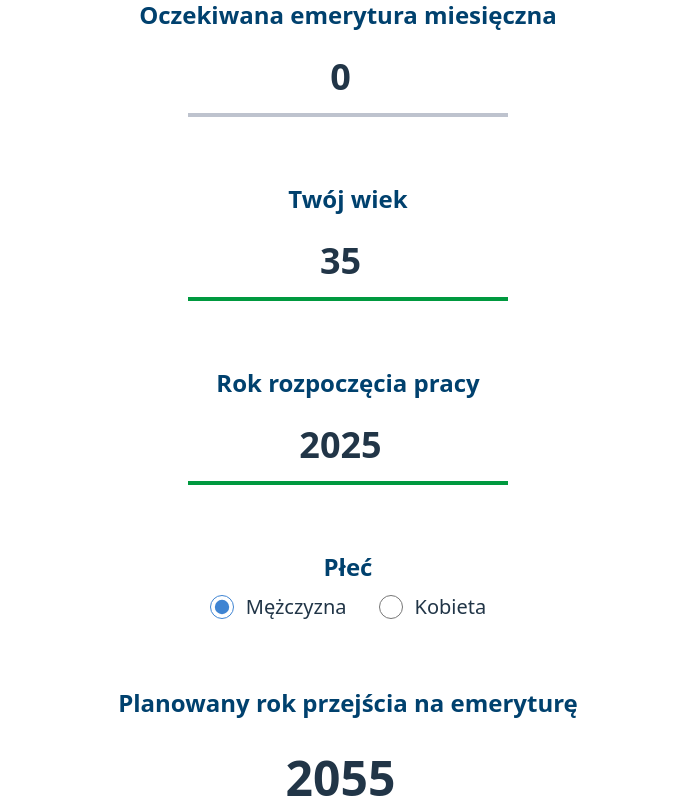
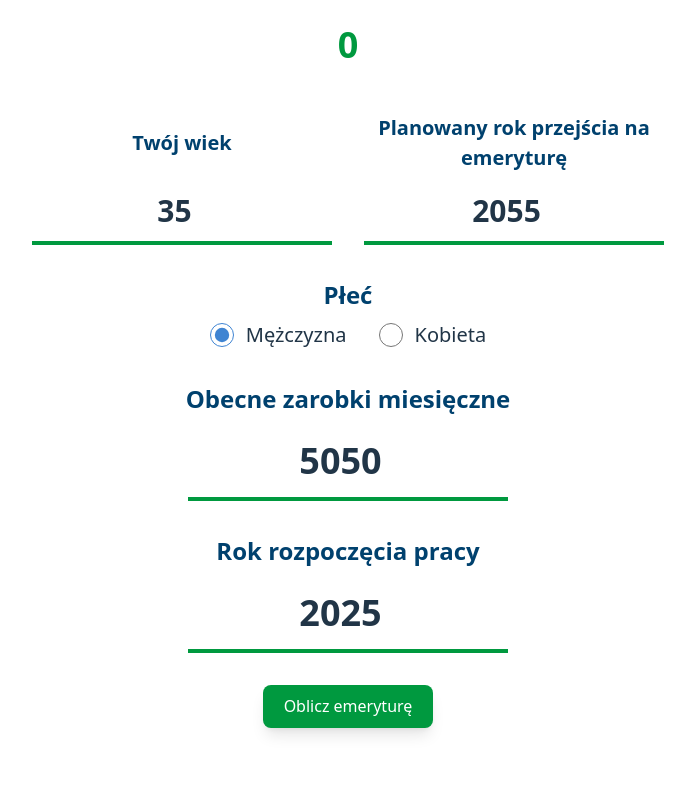
Before and after one commit to Pawlllosss/aviation-planner-chat-ui, a React (Vite) app: page /calculator in a window 1280 px wide. Shown: the part 187-985 px from the top of the page, without its empty margins (292-987 px from the left). Built offline with nearby package versions, Linux system fonts and the light colour scheme.

Commit message:
adjust positioning on form

```diff
--- a/src/RetirementForm.tsx
+++ b/src/RetirementForm.tsx
@@ -59,53 +59,53 @@ const RetirementForm = () => {
   return (
     <div className="min-h-screen flex items-center justify-center bg-white p-8" style={{ animation: 'fadeIn 0.5s ease-out' }}>
       <div className="max-w-4xl w-full" style={{ animation: 'slideInFromRight 0.6s ease-out' }}>
-        <div className="text-center mb-16">
+        <div className="text-center mb-8">
           <h1 className="text-5xl font-bold" style={{ color: 'rgb(0, 65, 110)' }}>
             Oblicz swoją przyszłą emeryturę
           </h1>
         </div>
 
-        <form onSubmit={handleSubmit(onSubmit)} className="space-y-16">
-          {/* Desired Pension */}
+        <form onSubmit={handleSubmit(onSubmit)} className="space-y-8">
+          {/* Desired Pension - Display Only */}
           <div style={{ display: 'flex', flexDirection: 'column', alignItems: 'center' }}>
             <label style={{ color: 'rgb(0, 65, 110)', fontWeight: '700', fontSize: '1.5rem', marginBottom: '0.5rem', display: 'block' }}>
               Oczekiwana emerytura miesięczna
             </label>
-            <input
-              type="number"
-              {...register('expectedPension', { required: 'Oczekiwana emerytura jest wymagana', valueAsNumber: true })}
-              className="text-4xl font-bold text-center border-b-4 outline-none bg-transparent w-80 py-4 transition-colors"
-              style={{ borderColor: watch('expectedPension') ? 'rgb(0, 153, 63)' : 'rgb(190, 195, 206)' }}
-            />
-            {errors.expectedPension && <p className="text-red-500 mt-2">{errors.expectedPension.message}</p>}
+            <div className="text-4xl font-bold text-center py-4" style={{ color: 'rgb(0, 153, 63)' }}>
+              {desiredAmount > 0 ? desiredAmount.toLocaleString('pl-PL') : '0'}
+            </div>
           </div>
 
+          {/* Age and Retirement Year in one row */}
+          <div style={{ display: 'flex', gap: '2rem', justifyContent: 'center', flexWrap: 'wrap' }}>
             {/* Age Section */}
-          <div style={{ display: 'flex', flexDirection: 'column', alignItems: 'center' }}>
-            <label style={{ color: 'rgb(0, 65, 110)', fontWeight: '700', fontSize: '1.5rem', marginBottom: '0.5rem', display: 'block' }}>
+            <div style={{ display: 'flex', flexDirection: 'column', alignItems: 'center', flex: '1', minWidth: '200px', maxWidth: '300px' }}>
+              <label style={{ color: 'rgb(0, 65, 110)', fontWeight: '700', fontSize: '1.25rem', marginBottom: '0.5rem', display: 'flex', alignItems: 'center', justifyContent: 'center', minHeight: '60px', textAlign: 'center' }}>
                 Twój wiek
               </label>
               <input
                 type="number"
                 {...register('age', { required: 'Wiek jest wymagany', valueAsNumber: true })}
-              className="text-4xl font-bold text-center border-b-4 outline-none bg-transparent w-80 py-4 transition-colors"
+                className="text-3xl font-bold text-center border-b-4 outline-none bg-transparent w-full py-3 transition-colors"
                 style={{ borderColor: age ? 'rgb(0, 153, 63)' : 'rgb(190, 195, 206)' }}
               />
-            {errors.age && <p className="text-red-500 mt-2">{errors.age.message}</p>}
+              {errors.age && <p className="text-red-500 mt-2 text-sm">{errors.age.message}</p>}
             </div>
 
-          {/* Start Work Year Section */}
-          <div style={{ display: 'flex', flexDirection: 'column', alignItems: 'center' }}>
-            <label style={{ color: 'rgb(0, 65, 110)', fontWeight: '700', fontSize: '1.5rem', marginBottom: '0.5rem', display: 'block' }}>
-              Rok rozpoczęcia pracy
+            {/* Retirement Year */}
+            <div style={{ display: 'flex', flexDirection: 'column', alignItems: 'center', flex: '1', minWidth: '200px', maxWidth: '300px' }}>
+              <label style={{ color: 'rgb(0, 65, 110)', fontWeight: '700', fontSize: '1.25rem', marginBottom: '0.5rem', display: 'flex', alignItems: 'center', justifyContent: 'center', minHeight: '60px', textAlign: 'center' }}>
+                Planowany rok przejścia na emeryturę
               </label>
               <input
                 type="number"
-                {...register('startYear', { required: 'Rok rozpoczecia pracy jest wymagany', valueAsNumber: true })}
-                className="text-4xl font-bold text-center border-b-4 outline-none bg-transparent w-80 py-4 transition-colors"
-                style={{ borderColor: watch('startYear') ? 'rgb(0, 153, 63)' : 'rgb(190, 195, 206)' }}
+                {...register('retirementYear', { required: 'Rok przejścia na emeryturę jest wymagany', valueAsNumber: true })}
+                placeholder="2050"
+                className="text-3xl font-bold text-center border-b-4 outline-none bg-transparent w-full py-3 transition-colors"
+                style={{ borderColor: watch('retirementYear') ? 'rgb(0, 153, 63)' : 'rgb(190, 195, 206)' }}
               />
-            {errors.startYear && <p className="text-red-500 mt-2">{errors.startYear.message}</p>}
+              {errors.retirementYear && <p className="text-red-500 mt-2 text-sm">{errors.retirementYear.message}</p>}
+            </div>
           </div>
 
           {/* Gender Section */}
@@ -137,21 +137,6 @@ const RetirementForm = () => {
             </div>
           </div>
 
-          {/* Retirement Year */}
-          <div style={{ display: 'flex', flexDirection: 'column', alignItems: 'center' }}>
-            <label style={{ color: 'rgb(0, 65, 110)', fontWeight: '700', fontSize: '1.5rem', marginBottom: '0.5rem', display: 'block' }}>
-              Planowany rok przejścia na emeryturę
-            </label>
-            <input
-              type="number"
-              {...register('retirementYear', { required: 'Rok przejścia na emeryturę jest wymagany', valueAsNumber: true })}
-              placeholder="2050"
-              className="text-5xl font-bold text-center border-b-4 outline-none bg-transparent w-80 py-4 transition-colors"
-              style={{ borderColor: watch('retirementYear') ? 'rgb(0, 153, 63)' : 'rgb(190, 195, 206)' }}
-            />
-            {errors.retirementYear && <p className="text-red-500 mt-2">{errors.retirementYear.message}</p>}
-          </div>
-
           {/* Current Salary */}
           <div style={{ display: 'flex', flexDirection: 'column', alignItems: 'center' }}>
             <label style={{ color: 'rgb(0, 65, 110)', fontWeight: '700', fontSize: '1.5rem', marginBottom: '0.5rem', display: 'block' }}>
@@ -164,6 +149,20 @@ const RetirementForm = () => {
                 style={{ borderColor: watch('grossSalary') ? 'rgb(0, 153, 63)' : 'rgb(190, 195, 206)' }}
             />
             {errors.grossSalary && <p className="text-red-500 mt-2">{errors.grossSalary.message}</p>}
+          </div>
+
+          {/* Start Work Year Section */}
+          <div style={{ display: 'flex', flexDirection: 'column', alignItems: 'center' }}>
+            <label style={{ color: 'rgb(0, 65, 110)', fontWeight: '700', fontSize: '1.5rem', marginBottom: '0.5rem', display: 'block' }}>
+              Rok rozpoczęcia pracy
+            </label>
+            <input
+              type="number"
+              {...register('startYear', { required: 'Rok rozpoczecia pracy jest wymagany', valueAsNumber: true })}
+              className="text-4xl font-bold text-center border-b-4 outline-none bg-transparent w-80 py-4 transition-colors"
+              style={{ borderColor: watch('startYear') ? 'rgb(0, 153, 63)' : 'rgb(190, 195, 206)' }}
+            />
+            {errors.startYear && <p className="text-red-500 mt-2">{errors.startYear.message}</p>}
           </div>
 
           {/*/!* Job Entries Section *!/*/}
@@ -270,7 +269,6 @@ const RetirementForm = () => {
             >
               Oblicz emeryturę
             </button>
-            <p className="mt-6 text-gray-600 text-lg">To zajmie tylko chwilę</p>
           </div>
         </form>
       </div>
```
Lines whose indentation alone changed are shown as unchanged.
